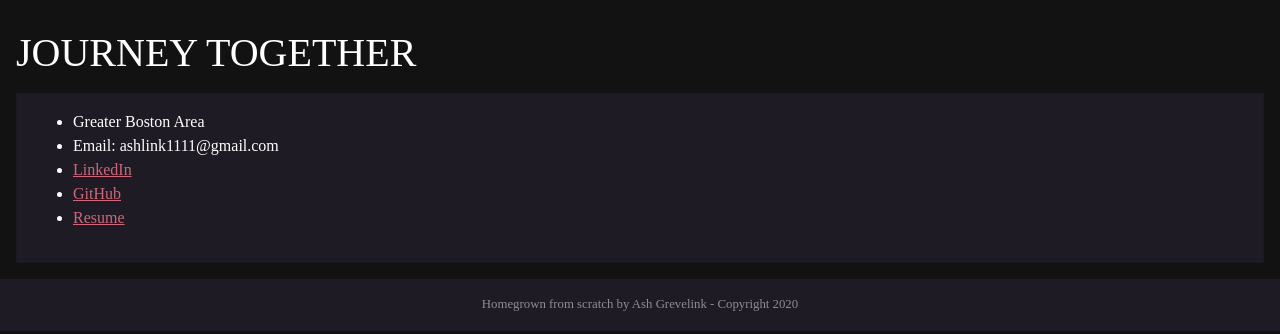
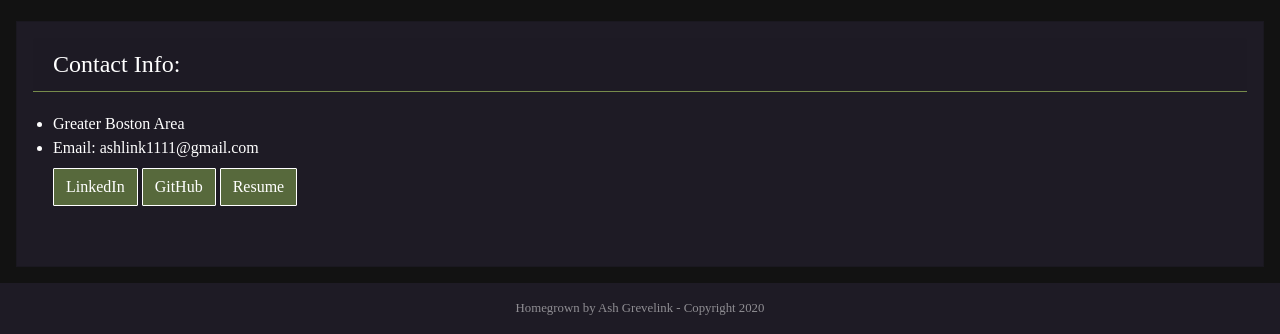
Before and after one commit to ashlink11/dev, a website built with webpack: page index.html in a window 1280 px wide. Shown: the part 5062-5396 px from the top of the page. Built offline with nearby package versions, Linux system fonts and the light colour scheme; files whose address does not match are found by name; a web font is replaced by a local one.

Commit message:
Add More and Contact sections

```diff
--- a/assets/styles/index.scss
+++ b/assets/styles/index.scss
@@ -159,11 +159,6 @@ $material-io-purple: #6200ee;
   }
 }
 
-.link {
-  color: $dark-error;
-  text-decoration: underline;
-}
-
 .footer {
   background-color: $primary-ultra-violet-sixteen-percent;
   color: $white-half-opacity;
--- a/index.html
+++ b/index.html
@@ -250,7 +250,7 @@
       </section>
       <section class="strengths-philosophies row">
         <h1 class="heading mt-4 pl-3 col-12 mb-3">MORE</h1>
-        <img class="col-md-3 h-100 my-2" src="public/manuel-meurisse-RlXU6DiifBg-unsplash.jpg" alt="river valley">
+        <img class="image river-valley col-md-3 h-100 my-2" src="public/manuel-meurisse-RlXU6DiifBg-unsplash.jpg" alt="river valley">
         <div class="strengths col-md-6 my-2 card">
           <h4>Strengths:</h4>
           <ul>
@@ -262,7 +262,7 @@
             <li>Love for teaching others</li>
           </ul>
         </div>
-        <img class="col-md-3 my-2 h-100" src="public/sarah-ball-WJHYGJWiOIU-unsplash.jpg" alt="lotus pods and buddha">
+        <img class="image col-md-3 my-2 h-100" src="public/sarah-ball-WJHYGJWiOIU-unsplash.jpg" alt="lotus pods and buddha">
         <div class="philosophies col-md-3 my-2 card">
           <h4>Philosophies:</h4>
           <ul>
@@ -272,7 +272,7 @@
             <li>Clean code</li>
           </ul>
         </div>
-        <img class="col-md-6 my-2" src="public/cristina-gottardi-Bj7Pt0ZMBOk-unsplash.jpg" alt="books">
+        <img class="image col-md-6 my-2" src="public/cristina-gottardi-Bj7Pt0ZMBOk-unsplash.jpg" alt="books">
         <div class="inspirations col-md-3 my-2 card">
           <h4>My career inspirations:</h4>
           <ul>
@@ -286,20 +286,20 @@
         </div>
       </section>
       <section class="contact m-3">
-        <h1 class="heading mt-4 mb-3">JOURNEY TOGETHER</h1>
         <div class="card">
-          <ul>
-            <li>Greater Boston Area</li>
-            <li>Email: ashlink1111@gmail.com</li>
-            <li><a class="link" href="https://www.linkedin.com/in/ash-grevelink/">LinkedIn</a></li>
-            <li><a class="link" href="https://github.com/hashbangash">GitHub</a></li>
-            <li><a class="link" href="public/resume-2020-april-ash-grevelink.pdf" target="_blank">Resume</a></li>
+          <h4 class="card-header">Contact Info:</h4>
+          <ul class="card-body">
+            <li class="card-text">Greater Boston Area</li>
+            <li class="card-text">Email: ashlink1111@gmail.com</li>
+            <a class="card-link btn btn-primary" href="https://www.linkedin.com/in/ash-grevelink/" target="_blank">LinkedIn</a>
+            <a class="card-link btn btn-primary" href="https://github.com/hashbangash" target="_blank">GitHub</a>
+            <a class="card-link btn btn-primary" href="public/resume-2020-april-ash-grevelink.pdf" target="_blank">Resume</a>
           </ul>
         </div>
       </section>
     </main>
     <footer class="footer container-fluid">
-      Homegrown from scratch by Ash Grevelink - Copyright 2020
+      Homegrown by Ash Grevelink - Copyright 2020
     </footer>
   </body>
 </html>
```
Also changed, not shown: 3 other files.
